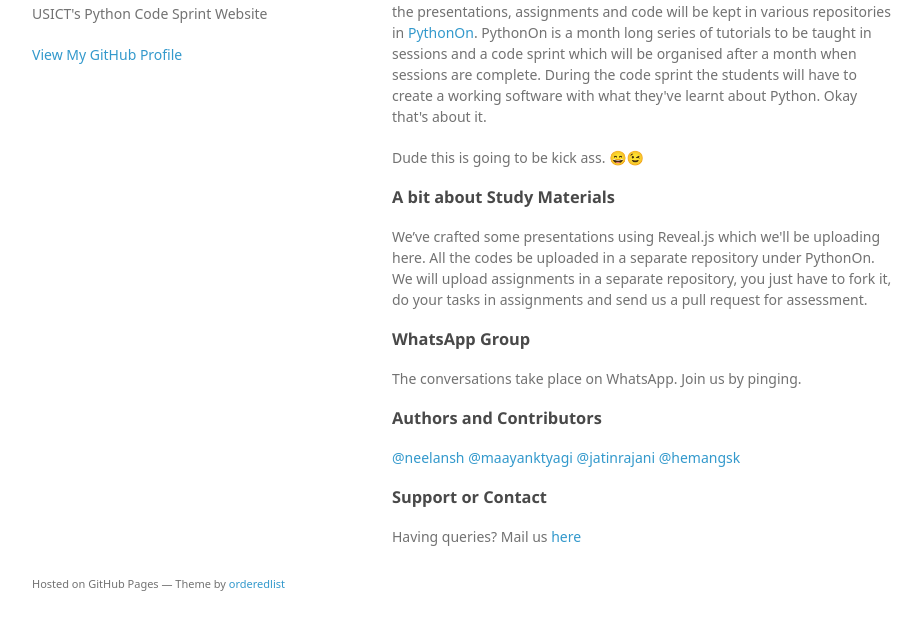
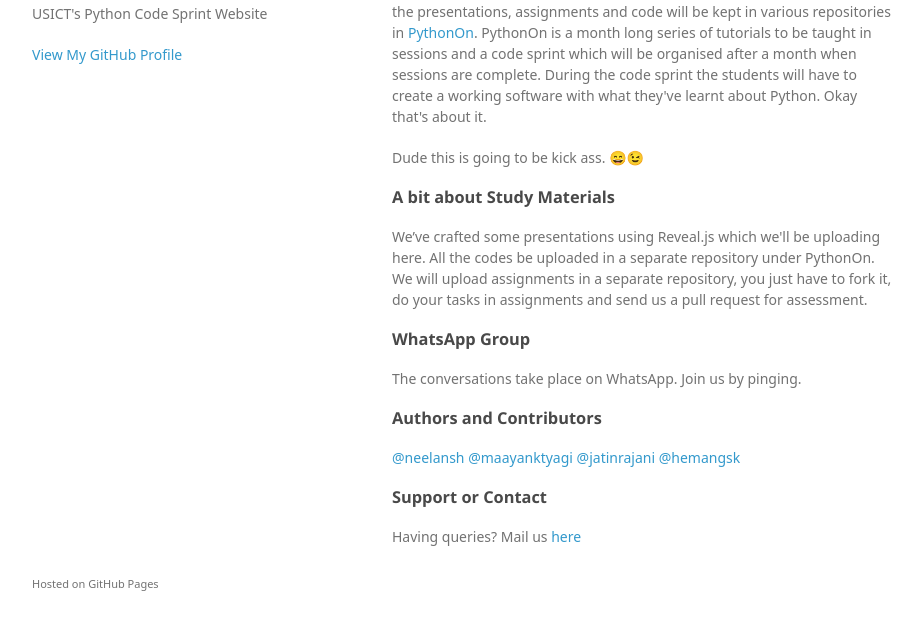
Before and after one commit to PythonOn/pythonon.github.io, a plain HTML site: page index.html in a window 1280 px wide. Shown: the part 137-766 px from the top of the page, without its empty margins (178-1099 px from the left). Drawn offline with Linux system fonts and the light colour scheme; a web font is replaced by a local one.

Commit message:
Update index.html

```diff
--- a/index.html
+++ b/index.html
@@ -56,7 +56,7 @@ We will upload assignments in a separate repository, you just have to fork it, d
 <p>Having queries? Mail us <a href="hemangsk@gmail.com">here</a></p>
       </section>
       <footer>
-        <p><small>Hosted on GitHub Pages &mdash; Theme by <a href="https://github.com/orderedlist">orderedlist</a></small></p>
+        <p><small>Hosted on GitHub Pages</small></p>
       </footer>
     </div>
     <script src="javascripts/scale.fix.js"></script>
```
